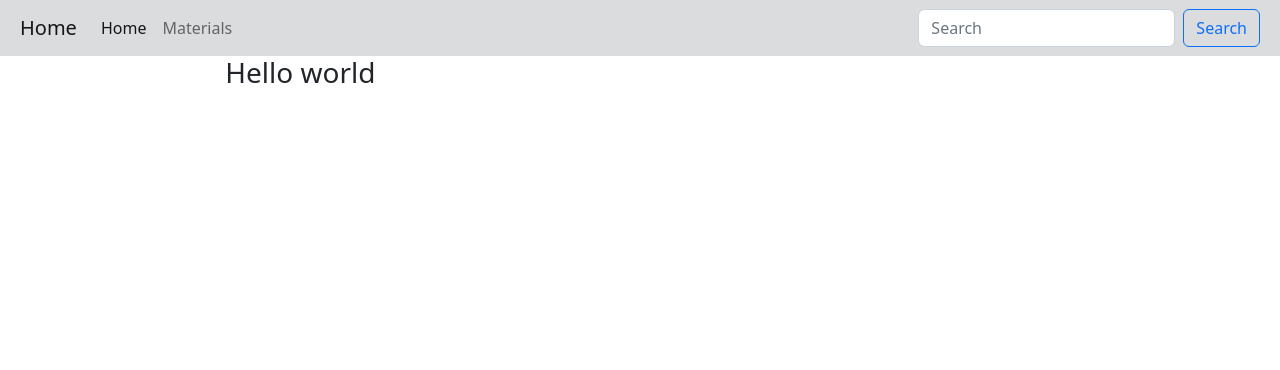
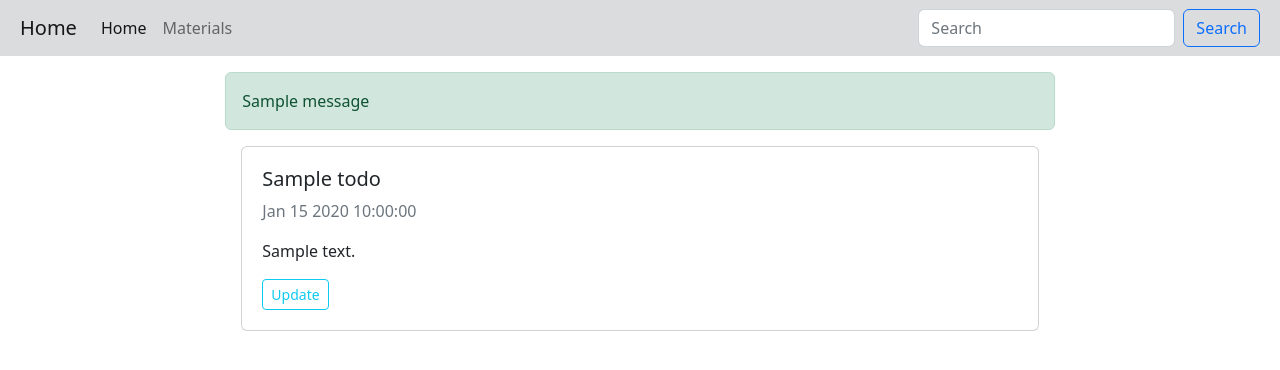
Before and after one commit to akins-dev/Todo_app, a Flask app: page / in a window 1280 px wide. Shown: the top 370 px of the page. Run offline with Flask 2, Linux system fonts and the light colour scheme; one stand-in notice (Sample message) is shown; a database or web service that is not in the repository returns one stand-in record (values such as "Sample title").

Commit message:
Feature: added todo update feature

```diff
--- a/application/routes.py
+++ b/application/routes.py
@@ -2,10 +2,17 @@ from application import app, todo
 from flask import render_template, request, url_for, flash, redirect
 from .forms import TodoForm
 from datetime import datetime
+import pymongo
+from bson import ObjectId
 
 @app.route("/")
 def home_page():
-    return render_template("view_todos.html", title="View")
+    todos = []
+    for item in todo.find().sort("date_created", pymongo.ASCENDING):
+        item["_id"] = str(item["_id"])
+        item["date_created"] = item["date_created"].strftime("%b %d %Y %H:%M:%S")
+        todos.append(item)
+    return render_template("view_todos.html", title="View", todos=todos)
 
 @app.route("/add_todo", methods=["GET", "POST"])
 def add_todo_page():
@@ -19,10 +26,43 @@ def add_todo_page():
             "name": name,
             "description": description,
             "completed": completed,
-            "completed_date": datetime.utcnow()
+            "date_created": datetime.utcnow()
         })
 
         flash("Todo added successfully!", "success")
         return redirect(url_for("home_page"))
-    form = TodoForm()
+    else:
+        form = TodoForm()
     return render_template("add_todo.html", form=form)
+
+
+@app.route("/update_todo/<_id>", methods=["POST", "GET"])
+def update_todo_page(_id):
+    if request.method == "POST":
+        form = TodoForm(request.form)
+        name = form.name.data
+        description = form.description.data
+        completed = form.completed.data
+
+        todo.find_one_and_update({"_id": ObjectId(_id)}, { "$set":
+        {
+            "name": name,
+            "description": description,
+            "completed": completed,
+            "date_created": datetime.utcnow()
+        }})
+        flash("Todo updated successfully", "success")
+        return redirect(url_for("home_page"))
+    else:
+        if len(_id) == 24:
+            todo_item = todo.find_one({"_id": ObjectId(_id)})
+            if todo_item:
+                form  = TodoForm()
+                # fill form with todo_item (like placeholder)
+                form.name.data = todo_item.get("name", None)
+                form.description.data = todo_item.get("description", None)
+                form.completed.data = todo_item.get("completed", None)
+                return render_template("update_todo.html", form=form)
+
+        flash(f"Todo item with id \"{_id}\" not found", "info")
+        return redirect(url_for("home_page"))
--- a/application/templates/view_todos.html
+++ b/application/templates/view_todos.html
@@ -1,4 +1,44 @@
 {% extends 'layout.html' %}
+
+{% block title %}
+{{title}}
+{% endblock title %}
+
 {% block content %}
-    <h3>Hello world</h3>
-{% endblock content %}
+    {% with messages = get_flashed_messages() %}
+    {% if messages %}
+    {% for message in messages %}
+    <div class="alert alert-success mt-3">
+        {{message}}
+    </div>
+
+    {% endfor %}
+    {% endif %}
+    {% endwith %}
+
+
+    {% for todo in todos %}
+    <div class="card p-1 m-3">
+        <div class="card-body">
+            {% if todo.completed == "True" %}
+            <h5 class="card-title">
+                <del> {{todo.name}} </del>
+            </h5>
+            {% else %}
+            <h5 class="card-title">
+                {{todo.name}}
+            </h5>
+            {% endif %}
+
+            <p class="card-text text-muted">
+                {{todo.date_created}}
+            </p>
+            <p class="card-text ">
+                {{todo.description}}
+            </p>
+            <a href="{{ url_for("update_todo_page", _id=todo._id) }}"
+            class="btn btn-outline-info btn-sm">Update</a>
+        </div>
+    </div>
+    {% endfor %}
+    {% endblock content %}
```
Also changed, not shown: application/templates/update_todo.html (added, +67 -0 lines).
